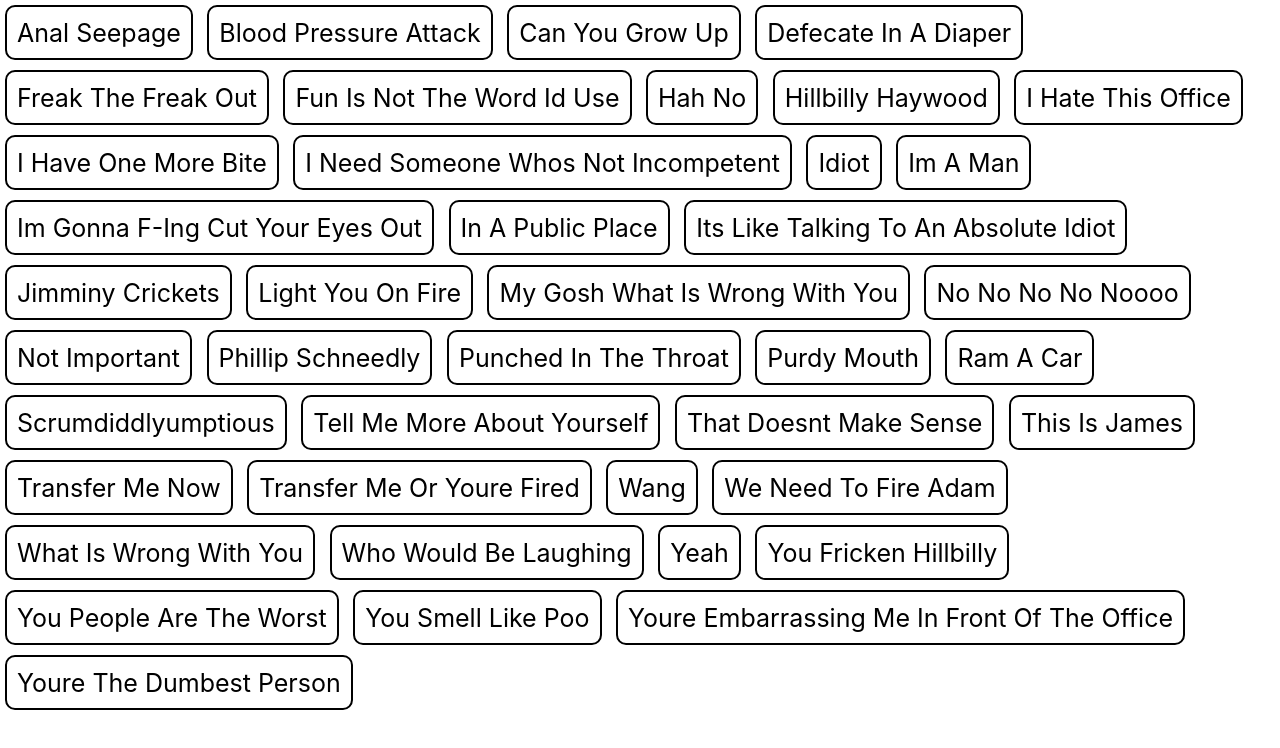
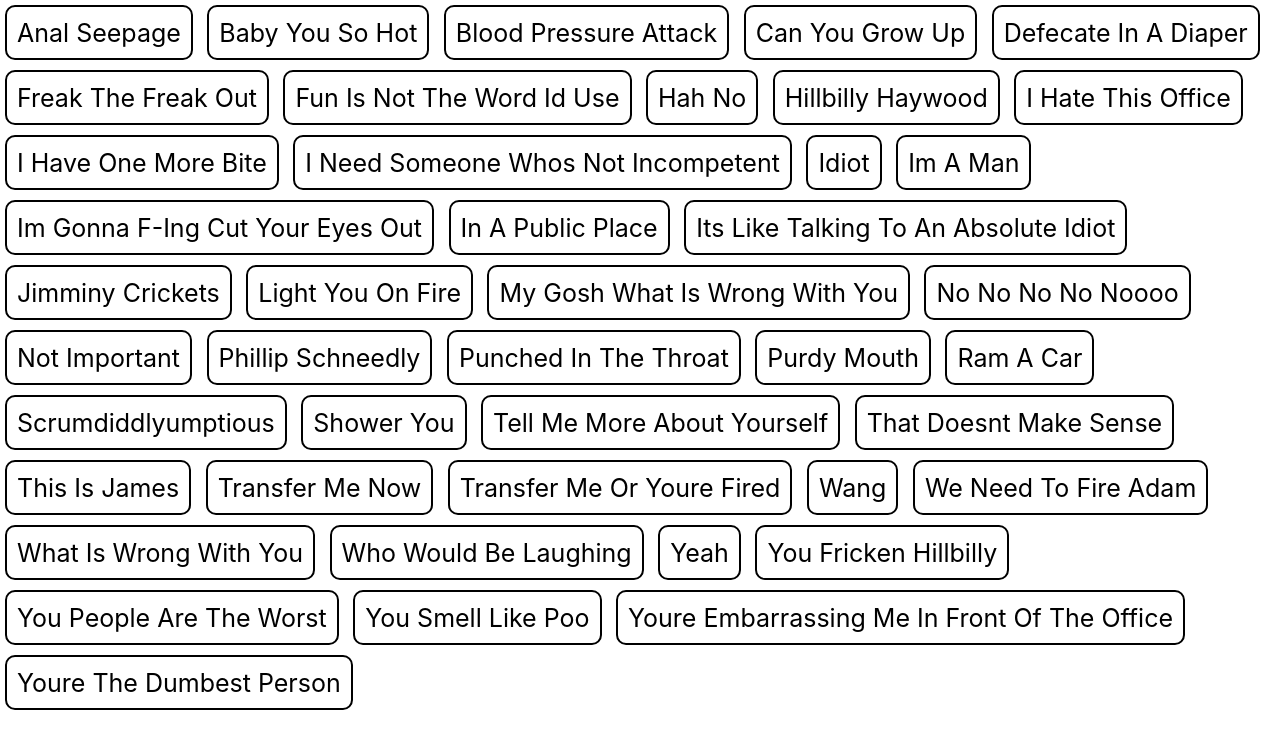
Before and after one commit to adamrpostjr/JamesSoundBoard, a Svelte app: page / in a window 1280 px wide. Shown: the top 748 px of the page. Built offline with nearby package versions, Linux system fonts and the light colour scheme.

Commit message:
added new sound

```diff
--- a/package.json
+++ b/package.json
@@ -5,7 +5,7 @@
   "scripts": {
     "build": "rollup -c",
     "dev": "rollup -c -w",
-    "start": "sirv public --no-clear --host 6969"
+    "start": "sirv public --no-clear --host --port 6969"
   },
   "devDependencies": {
     "@rollup/plugin-commonjs": "^17.0.0",
--- a/src/App.svelte
+++ b/src/App.svelte
@@ -4,6 +4,7 @@
 
 <main>
   <Button sound="/static-sounds/anal_seepage.mp3">anal seepage</Button>
+  <Button sound="/static-sounds/baby_you_so_hot.mp3">Baby You So Hot</Button>
   <Button sound="/static-sounds/blood_pressure_attack.mp3">blood pressure attack</Button>
   <Button sound="/static-sounds/can_you_grow_up.mp3">can you grow up</Button>
   <Button sound="/static-sounds/defecate_in_a_diaper.mp3">defecate in a diaper</Button>
@@ -29,7 +30,7 @@
   <Button sound="/static-sounds/purdy_mouth.mp3">purdy mouth</Button>
   <Button sound="/static-sounds/ram_a_car.mp3">ram a car</Button>
   <Button sound="/static-sounds/scrumdiddlyumptious.mp3">scrumdiddlyumptious</Button>
-  <!-- <Button sound="/static-sounds/shower_you.mp3">shower you</Button> -->
+  <Button sound="/static-sounds/shower_you.mp3">shower you</Button>
   <Button sound="/static-sounds/tell_me_more_about_yourself.mp3">tell me more about yourself</Button>
   <Button sound="/static-sounds/that_doesnt_make_sense.mp3">that doesnt make sense</Button>
   <Button sound="/static-sounds/this_is_james.mp3">this is james</Button>
```
